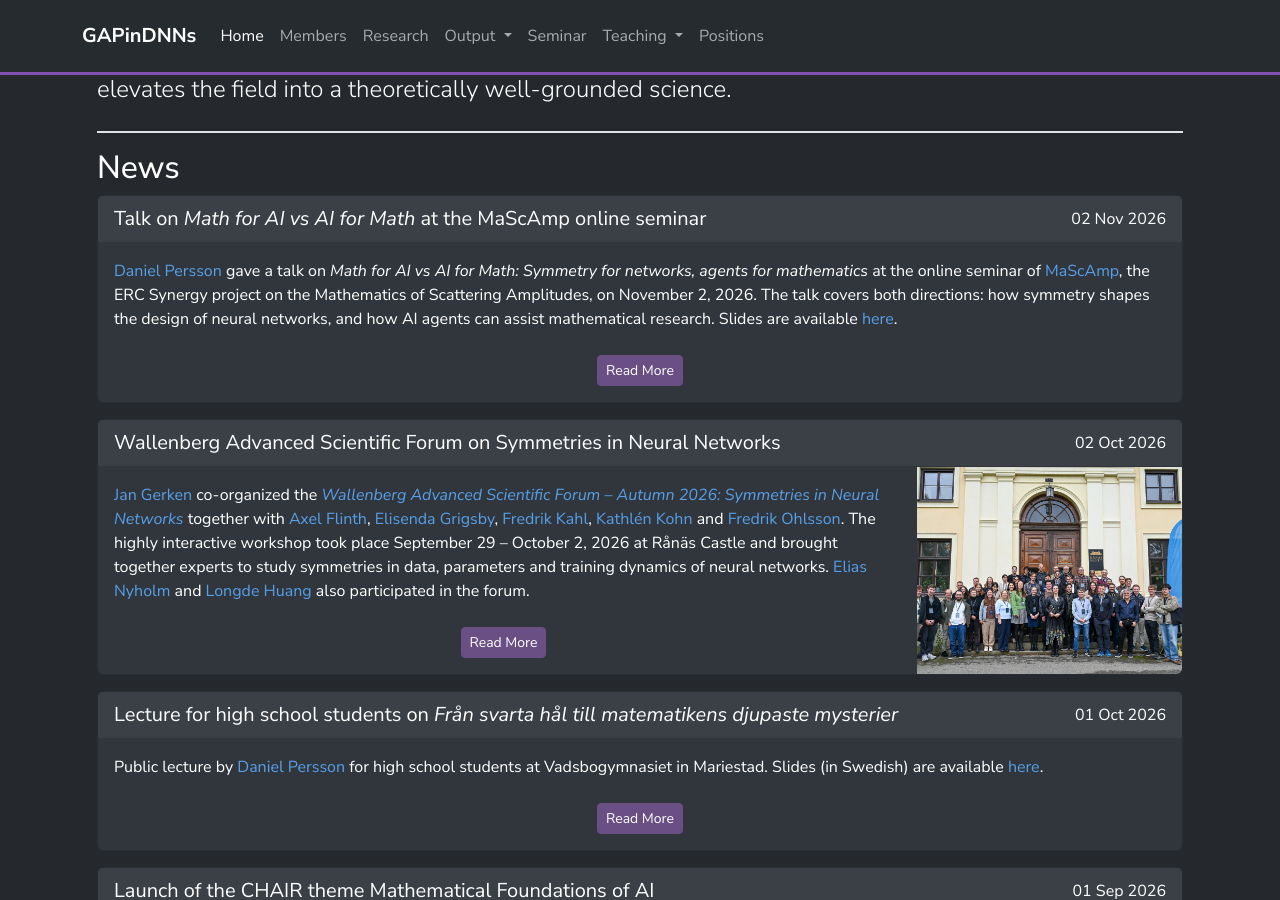
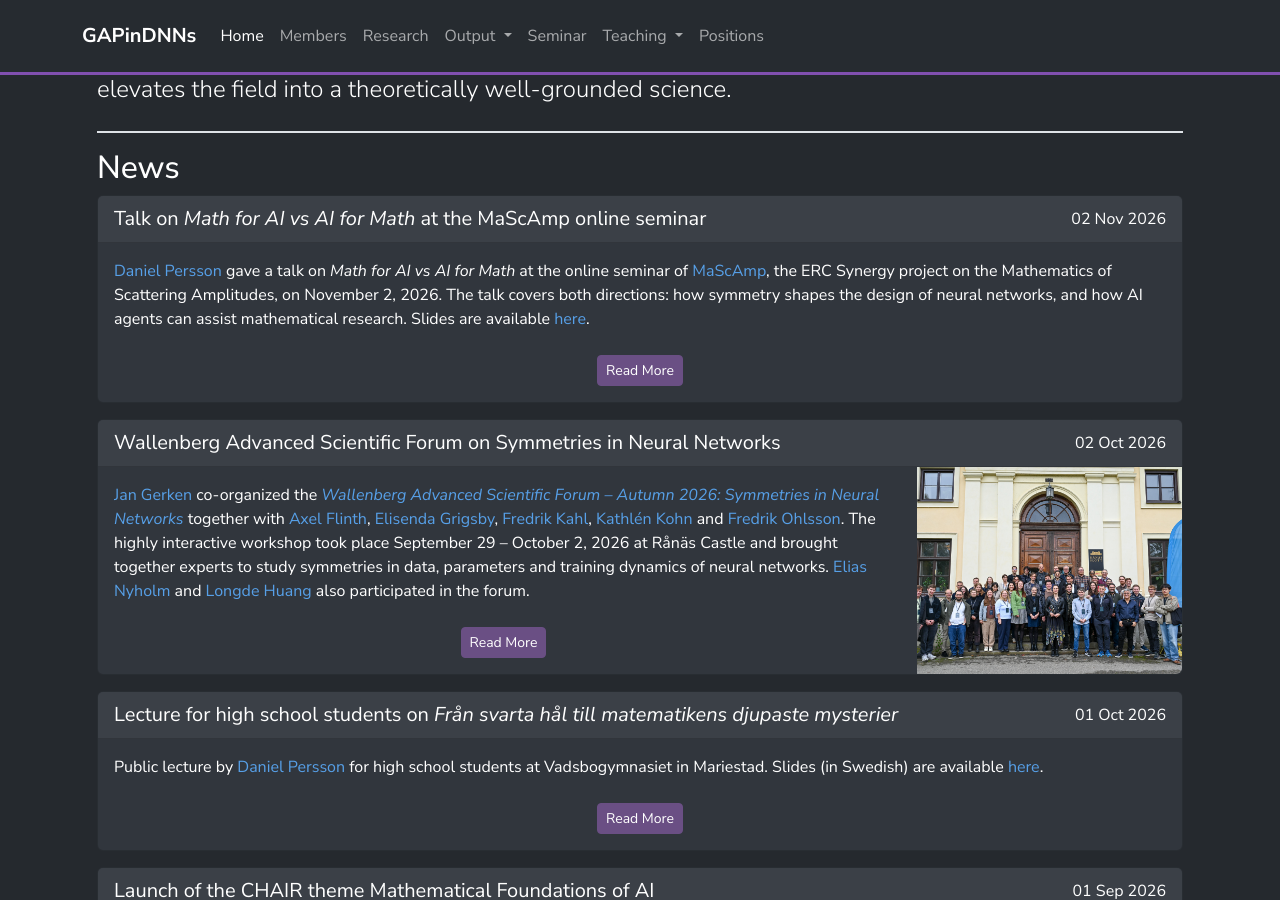
Before and after one commit to GAPinDNNs/gapindnns.github.io, a Jekyll site: the page built from _pages/index.md, in a window 1280 px wide and 900 px high, scrolled down 714 px. Built offline with Jekyll 4.4.1, drawn with Linux system fonts in a browser that asks for light colours; nearby versions of some CDN libraries.

Commit message:
Shorten MaScAmp talk title to 'Math for AI vs AI for Math'
Co-Authored-By: Claude Opus 5.5 <noreply@anthropic.com>

```diff
--- a/_data/news.yml
+++ b/_data/news.yml
@@ -2,7 +2,7 @@
   headline: "Talk on *Math for AI vs AI for Math* at the MaScAmp online seminar"
   link: /downloads/slides/2026-11-02-daniel-persson.pdf
   text: |
-    [Daniel Persson](/members/Daniel_Persson) gave a talk on *Math for AI vs AI for Math: Symmetry for networks, agents for mathematics* at the online seminar of [MaScAmp](https://www.mascamp.org/), the ERC Synergy project on the Mathematics of Scattering Amplitudes, on November 2, 2026. The talk covers both directions: how symmetry shapes the design of neural networks, and how AI agents can assist mathematical research. Slides are available [here](/downloads/slides/2026-11-02-daniel-persson.pdf).
+    [Daniel Persson](/members/Daniel_Persson) gave a talk on *Math for AI vs AI for Math* at the online seminar of [MaScAmp](https://www.mascamp.org/), the ERC Synergy project on the Mathematics of Scattering Amplitudes, on November 2, 2026. The talk covers both directions: how symmetry shapes the design of neural networks, and how AI agents can assist mathematical research. Slides are available [here](/downloads/slides/2026-11-02-daniel-persson.pdf).
 - date: 2026-10-02
   headline: "Wallenberg Advanced Scientific Forum on Symmetries in Neural Networks"
   link: https://wasp-sweden.org/wallenberg-advanced-scientific-forum-autumn-2026/
--- a/_data/talks/2026-11-02-daniel-persson.yml
+++ b/_data/talks/2026-11-02-daniel-persson.yml
@@ -1,4 +1,4 @@
-title: "Math for AI vs AI for Math: Symmetry for networks, agents for mathematics"
+title: "Math for AI vs AI for Math"
 id: 2026-11-02-daniel-persson
 date: '2026-11-02'
 location:
```
